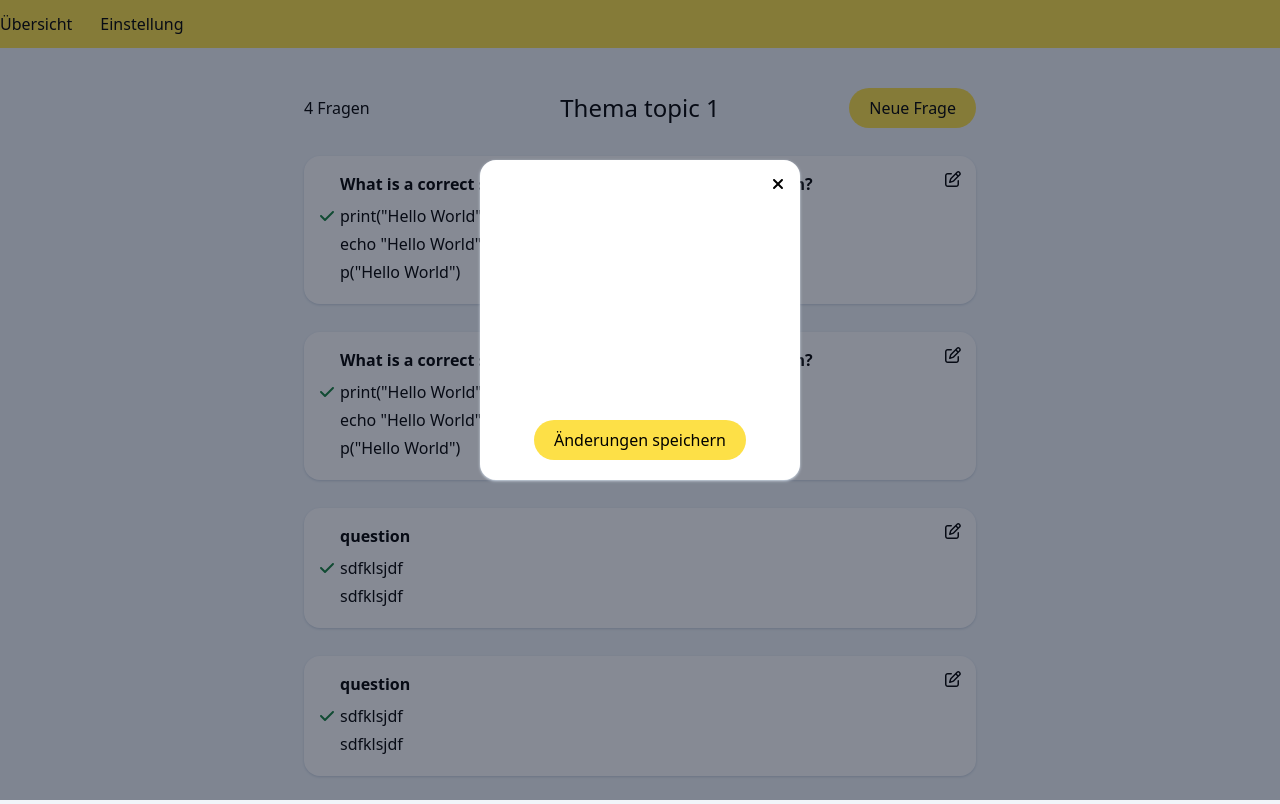
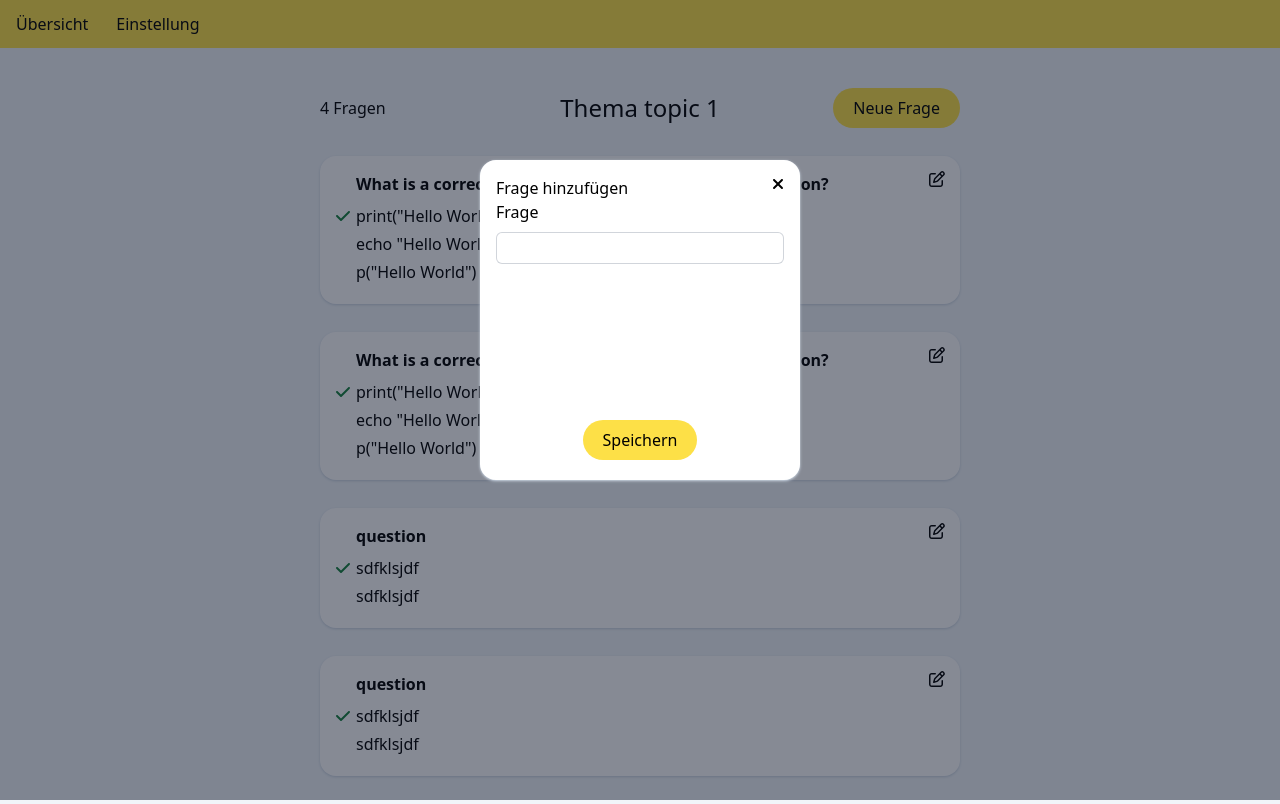
Before and after one commit to katharina-spiecker/edu-game-dashboard, a React (Vite) app: page /edit-topic/1 in a window 1280 px wide. Both pictures are taken after a click on the button "Neue Frage". Built offline with nearby package versions, Linux system fonts and the light colour scheme; the HTML template or start-up script is replaced by a standard one.

Commit message:
add modal logic

```diff
--- a/src/Layout.jsx
+++ b/src/Layout.jsx
@@ -5,13 +5,13 @@ export default function Layout() {
     return (
         <>
             <header className="bg-yellow-300">
-                <nav className="sm:container mx-auto py-3">
+                <nav className="sm:container mx-auto py-3 px-4">
                     <a className="me-7" href="/">Übersicht</a>
                     <a href="">Einstellung</a>
                 </nav>
             </header>
             <main className="bg-slate-100 pt-10">
-                <div className="mx-auto max-w-2xl">
+                <div className="mx-auto max-w-2xl px-4">
                     <Outlet />
                 </div>
             </main>
--- a/src/components/Modal.jsx
+++ b/src/components/Modal.jsx
@@ -2,25 +2,27 @@ import PrimaryButton from "./PrimaryButton";
 import { FontAwesomeIcon } from "@fortawesome/react-fontawesome";
 import { faXmark } from "@fortawesome/free-solid-svg-icons";
 
-export default function Modal({ isOpen, toggleModal, saveText }) {
+export default function Modal({ isOpen, closeModal, saveText, children }) {
   return (
     <>
       {isOpen && (
         <>
           <div
             className="opacity-50 bg-slate-900 fixed top-0 bottom-0 left-0 right-0"
-            onClick={toggleModal}></div>
+            onClick={closeModal}></div>
 
           <div className="bg-white shadow shadow-slate-300 rounded-2xl p-4 z-1 w-80 min-h-80 fixed top-40 left-1/2 -translate-x-1/2">
 
             <FontAwesomeIcon
               icon={faXmark}
               className="absolute top-4 right-4 hover:cursor-pointer"
-              onClick={toggleModal}
+              onClick={closeModal}
             />
 
+            {children}
+
             <div className="absolute left-0 bottom-5 text-center w-full">
-              <PrimaryButton text={saveText} clickHandler={toggleModal} />
+              <PrimaryButton text={saveText} clickHandler={closeModal} />
             </div>
           </div>
         </>
--- a/src/components/MultipleChoiceCard.jsx
+++ b/src/components/MultipleChoiceCard.jsx
@@ -2,7 +2,7 @@ import { FontAwesomeIcon } from "@fortawesome/react-fontawesome";
 import { faPenToSquare } from "@fortawesome/free-regular-svg-icons";
 import { faCheck } from "@fortawesome/free-solid-svg-icons";
 
-export default function MultipleChoiceCard({ content, toggleModal }) {
+export default function MultipleChoiceCard({ content, openModal }) {
 
     return (
         <div className="bg-white shadow shadow-slate-300 p-4 relative rounded-2xl mb-7">
@@ -24,7 +24,7 @@ export default function MultipleChoiceCard({ content, toggleModal }) {
             <FontAwesomeIcon
                 icon={faPenToSquare}
                 className="card__edit-icon absolute hover:cursor-pointer"
-                onClick={toggleModal}
+                onClick={openModal}
             />
 
         </div>
--- /dev/null
+++ b/src/components/TextInput.jsx
@@ -0,0 +1,12 @@
+export default function TextInput({ label, id, value }) {
+    return (
+        <>
+            <label htmlFor={id} className="block pb-2">{label}</label>
+            <input
+                type="text"
+                value={value}
+                id={id}
+                className="block w-full rounded-md border-0 py-1 px-2 text-gray-900 ring-1 ring-inset ring-gray-300 focus:ring-2 focus:ring-inset focus:ring-indigo-600"/>
+        </>
+    )
+}
--- a/src/views/SingleTopicView.jsx
+++ b/src/views/SingleTopicView.jsx
@@ -4,6 +4,7 @@ import MultipleChoiceCard from "../components/MultipleChoiceCard.jsx";
 import PrimaryButton from "../components/PrimaryButton.jsx";
 import Modal from "../components/Modal.jsx";
 import { useState } from "react";
+import TextInput from '../components/TextInput.jsx';
 
 export default function SingleTopicView() {
     const { id } = useParams();
@@ -12,8 +13,24 @@ export default function SingleTopicView() {
 
     const [modalIsOpen, setModalIsOpen] = useState(false);
 
-    function toggleModal() {
-        setModalIsOpen(!modalIsOpen);
+    // const [answers, setAnswers] = useState([]);
+    const [question, setQuestion] = useState("");
+    const [mode, setMode] = useState(null);
+    const [editContent, setEditContent] = useState(null);
+
+    function openModal(mode = "", index = null ) {
+        if (mode === "edit") {
+            // set correct object to editModal
+            setEditContent(topic.quiz[index]);
+        }
+        setMode(mode);
+        setModalIsOpen(true);
+    }
+
+    function closeModal() {
+        setModalIsOpen(false);
+        setMode(null);
+        setEditContent(null);
     }
 
     return (
@@ -24,15 +41,33 @@ export default function SingleTopicView() {
                 </span>
                 <h1 className="text-center text-2xl">Thema {topic.topicName}</h1>
                 <div className="w-1/3 text-end">
-                    <PrimaryButton text="Neue Frage" clickHandler={toggleModal} />
+                    <PrimaryButton text="Neue Frage" clickHandler={() => openModal("create")} />
                 </div>
             </div>
             {
                 topic.quiz.map((item, index) =>
-                    <MultipleChoiceCard key={index} content={item} toggleModal={toggleModal} />
+                    <MultipleChoiceCard key={index} content={item} openModal={() => openModal("edit", index)} />
                 )
             }
-            <Modal isOpen={modalIsOpen} toggleModal={toggleModal} saveText="Änderungen speichern" />
+            {/* new question modal */}
+            {
+                mode === "edit" && editContent ? (
+                    <Modal isOpen={modalIsOpen} closeModal={closeModal} saveText="Änderungen Speichern">
+                        <h3>Frage bearbeiten</h3>
+                        <TextInput id="question" label="Frage" value={editContent.question} />
+                        {
+                            editContent.answers.map((answer, index) =>
+                                <TextInput key={index} id={"antwort-" + (index + 1)} label={"Antwort " + (index + 1)} value={answer.text} />
+                            )
+                        }
+                    </Modal>
+                ) : (
+                    <Modal isOpen={modalIsOpen} closeModal={closeModal} saveText="Speichern">
+                        <h3>Frage hinzufügen</h3>
+                        <TextInput id="question" label="Frage" value={question} />
+                    </Modal>
+                )
+            }
         </>
     )
 }
```
